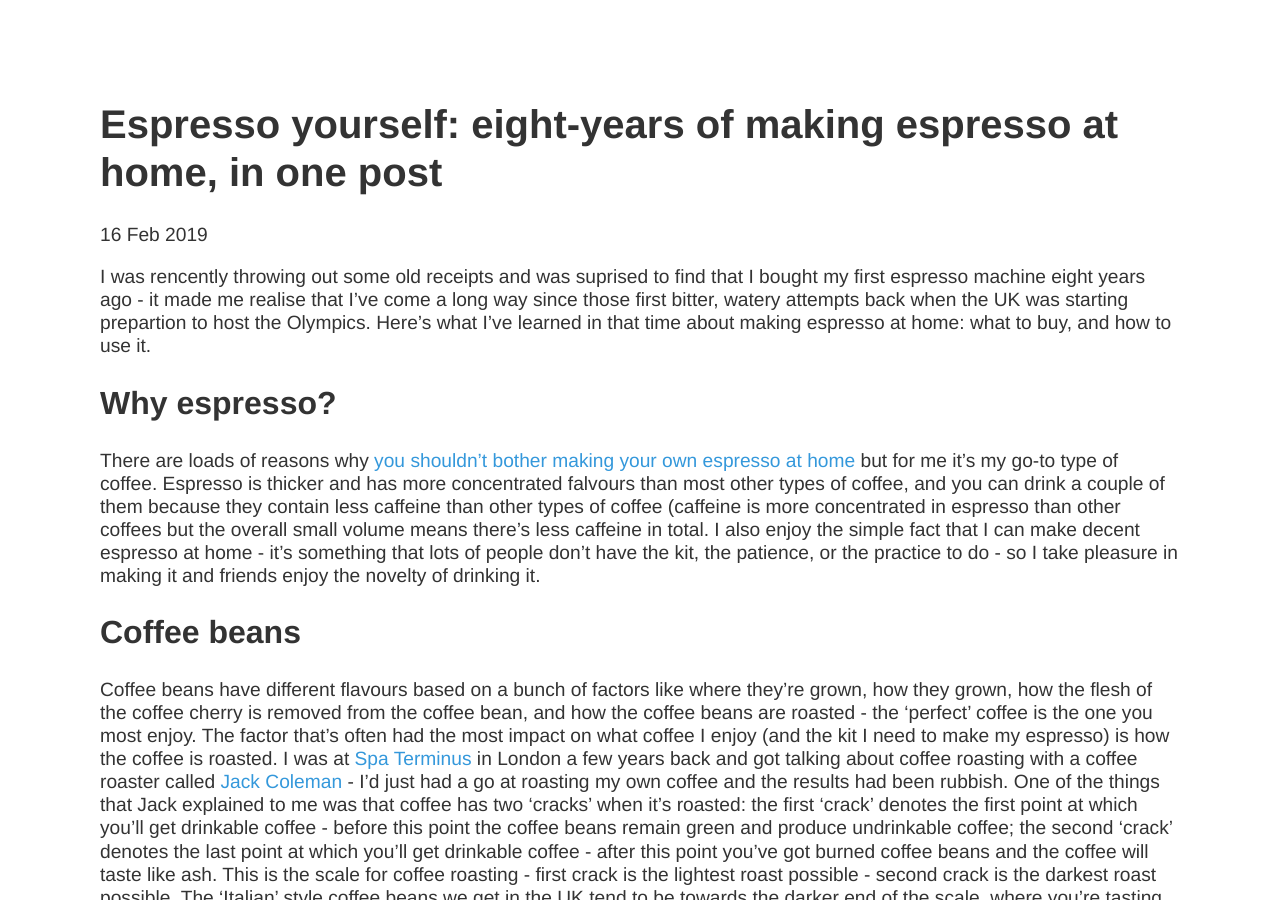
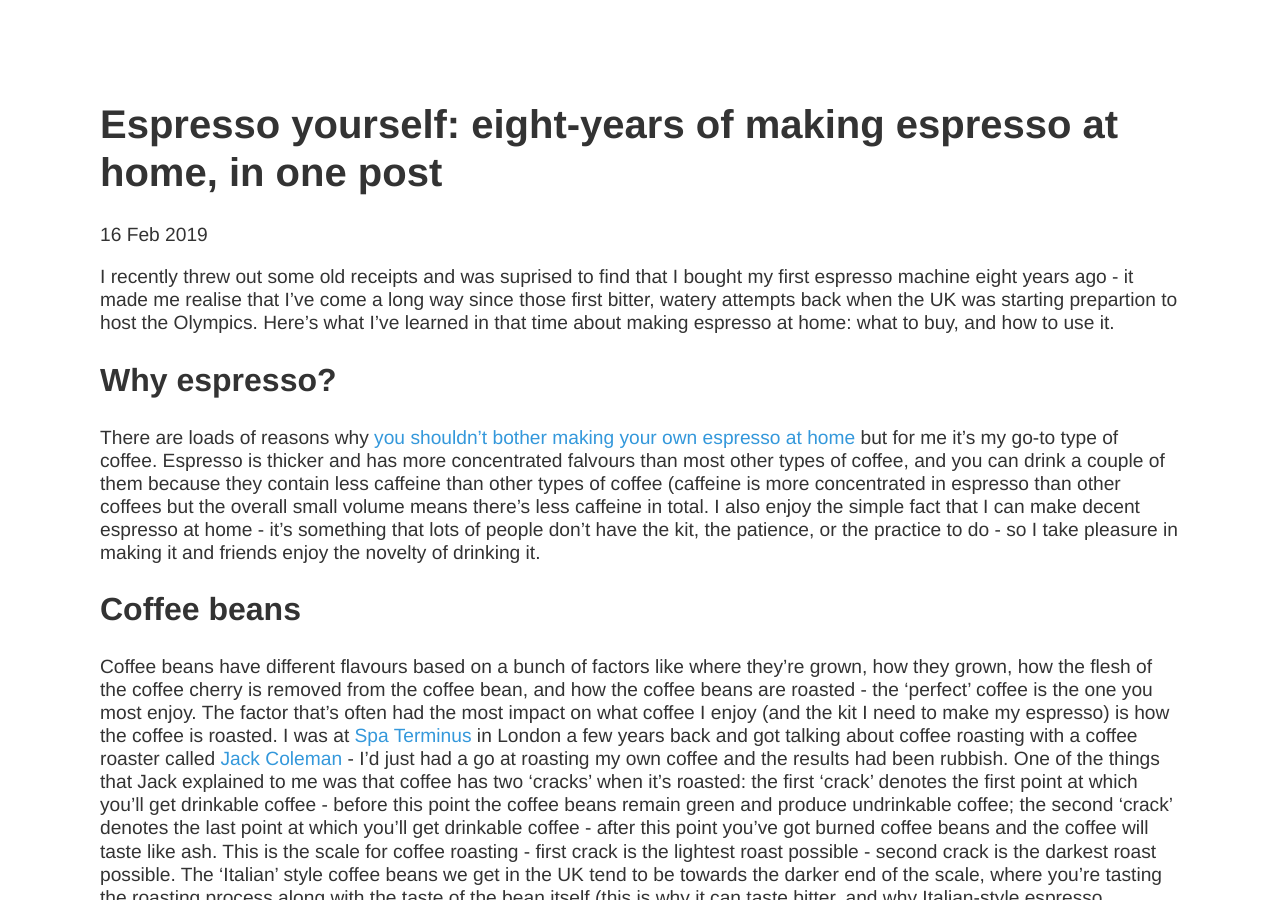
Before and after one commit to scottcolfer/scottcolfer.github.io, a Jekyll site: the page built from _posts/2019-02-16-espresso-yourself.md, in a window 1280 px wide and 900 px high. Built offline with Jekyll 4.4.1, drawn with Linux system fonts in a browser that asks for light colours.

Commit message:
Update 2019-02-16-espresso-yourself.md

```diff
--- a/_posts/2019-02-16-espresso-yourself.md
+++ b/_posts/2019-02-16-espresso-yourself.md
@@ -4,7 +4,7 @@ title: "Espresso yourself: eight-years of making espresso at home, in one post"
 date: 2019-02-16
 ---
 
-I was rencently throwing out some old receipts and was suprised to find that I bought my first espresso machine eight years ago - it made me realise that I've come a long way since those first bitter, watery attempts back when the UK was starting prepartion to host the Olympics. Here's what I've learned in that time about making espresso at home: what to buy, and how to use it.
+I recently threw out some old receipts and was suprised to find that I bought my first espresso machine eight years ago - it made me realise that I've come a long way since those first bitter, watery attempts back when the UK was starting prepartion to host the Olympics. Here's what I've learned in that time about making espresso at home: what to buy, and how to use it.
 
 ## Why espresso?
 
```
